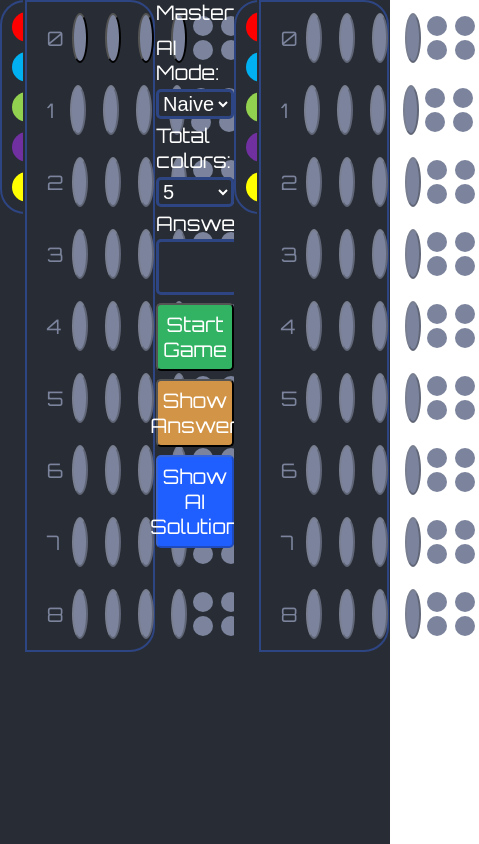
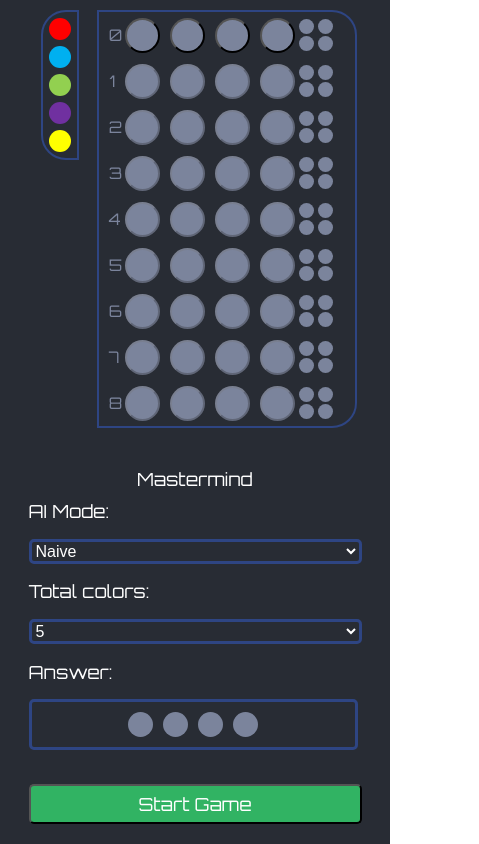
Before and after one commit to GlennChia/mastermind-react, a React (Create React App) app: page / in a window 390 px wide. Shown: the top 844 px of the page, 479 px wide, since content can reach past the window. Built offline with nearby package versions, Linux system fonts and the light colour scheme.

Commit message:
feat: responsible frontend

```diff
--- a/src/components/Board/MainBoard/Row/index.module.css
+++ b/src/components/Board/MainBoard/Row/index.module.css
@@ -4,6 +4,13 @@
   padding: 10px;
   align-items: center;
   margin-left: 10px;
+}
+
+@media (max-width: 480px) {
+  .Row {
+    padding: 5px;
+    margin-left: 5px;
+  }
 }
 
 .RowNumber {
@@ -13,12 +20,36 @@
   width: 10px;
 }
 
+@media (max-width: 480px) {
+  .RowNumber {
+    font-size: 16px;
+    width: 8px;
+  }
+}
+
 .Circle {
   height: 50px;
   width: 50px;
   border-radius: 50%;
   margin-left: 15px;
   margin-right: 2px;
+  cursor: pointer;
+}
+
+@media (max-width: 768px) {
+  .Circle {
+    height: 40px;
+    width: 40px;
+    margin-left: 10px;
+  }
+}
+
+@media (max-width: 480px) {
+  .Circle {
+    height: 35px;
+    width: 35px;
+    margin-left: 8px;
+  }
 }
 
 .red {
@@ -64,6 +95,14 @@
   margin: 4px;
 }
 
+@media (max-width: 480px) {
+  .SmallCircle {
+    height: 15px;
+    width: 15px;
+    margin: 2px;
+  }
+}
+
 .ButtonGreen {
   background-color: #31B363;
 }
--- a/src/components/Board/Palette/index.module.css
+++ b/src/components/Board/Palette/index.module.css
@@ -2,6 +2,13 @@
   display: inline-block;
   background: #282c34;
   width: 15%;
+  min-width: 60px;
+}
+
+@media (max-width: 768px) {
+  .Overall {
+    width: 20%;
+  }
 }
 
 .Palette {
@@ -22,6 +29,23 @@
   margin-bottom: 10px;
   margin-left: 10px;
   margin-right: 10px;
+  cursor: pointer;
+}
+
+@media (max-width: 768px) {
+  .Circle {
+    height: 25px;
+    width: 25px;
+    margin: 8px;
+  }
+}
+
+@media (max-width: 480px) {
+  .Circle {
+    height: 22px;
+    width: 22px;
+    margin: 6px;
+  }
 }
 
 .red {
--- a/src/components/Board/index.module.css
+++ b/src/components/Board/index.module.css
@@ -2,4 +2,12 @@
   width: 40%;
   display: flex;
   flex-direction: row;
+  min-width: 300px;
 }
+
+@media (max-width: 768px) {
+  .Overall {
+    width: 90%;
+    margin-bottom: 20px;
+  }
+}
--- a/src/components/Controls/index.module.css
+++ b/src/components/Controls/index.module.css
@@ -1,11 +1,25 @@
 .Overall {
   width: 20%;
+  min-width: 250px;
+}
+
+@media (max-width: 768px) {
+  .Overall {
+    width: 90%;
+    margin-top: 20px;
+  }
 }
 
 .Title {
   color: white;
   font-size: 20px;
   font-family: Orbitron;
+}
+
+@media (max-width: 480px) {
+  .Title {
+    font-size: 18px;
+  }
 }
 
 .Controls {
@@ -23,6 +37,12 @@
   margin-top: 5%;
   margin-bottom: 5%;
   width: 100%;
+}
+
+@media (max-width: 480px) {
+  .Dropdown {
+    font-size: 16px;
+  }
 }
 
 .AnswerRow {
@@ -47,6 +67,15 @@
   border-radius: 50%;
   margin-left: 10px;
   margin-right: 10px;
+}
+
+@media (max-width: 480px) {
+  .Circle {
+    height: 25px;
+    width: 25px;
+    margin-left: 5px;
+    margin-right: 5px;
+  }
 }
 
 .red {
@@ -86,6 +115,7 @@
   padding-top: 7px;
   padding-bottom: 7px;
   width: 100%;
+  cursor: pointer;
 }
 
 .ButtonGreen {
@@ -108,12 +138,26 @@
   margin-top: 30px;
 }
 
+@media (max-width: 480px) {
+  .GameStart {
+    font-size: 20px;
+    margin-top: 20px;
+  }
+}
+
 .Win {
   align-items: center;
   color: #31B363;
   font-size: 25px;
   font-family: Orbitron;
   margin-top: 30px;
+}
+
+@media (max-width: 480px) {
+  .Win {
+    font-size: 20px;
+    margin-top: 20px;
+  }
 }
 
 .Lose {
@@ -123,3 +167,10 @@
   font-family: Orbitron;
   margin-top: 30px;
 }
+
+@media (max-width: 480px) {
+  .Lose {
+    font-size: 20px;
+    margin-top: 20px;
+  }
+}
--- a/src/containers/Game/index.module.css
+++ b/src/containers/Game/index.module.css
@@ -15,6 +15,16 @@
   justify-content: center;
   font-size: calc(10px + 2vmin);
   color: white;
+  padding: 20px;
+  box-sizing: border-box;
+}
+
+@media (max-width: 768px) {
+  .Appheader {
+    flex-direction: column;
+    align-items: center;
+    padding: 10px;
+  }
 }
 
 .Title {
```
